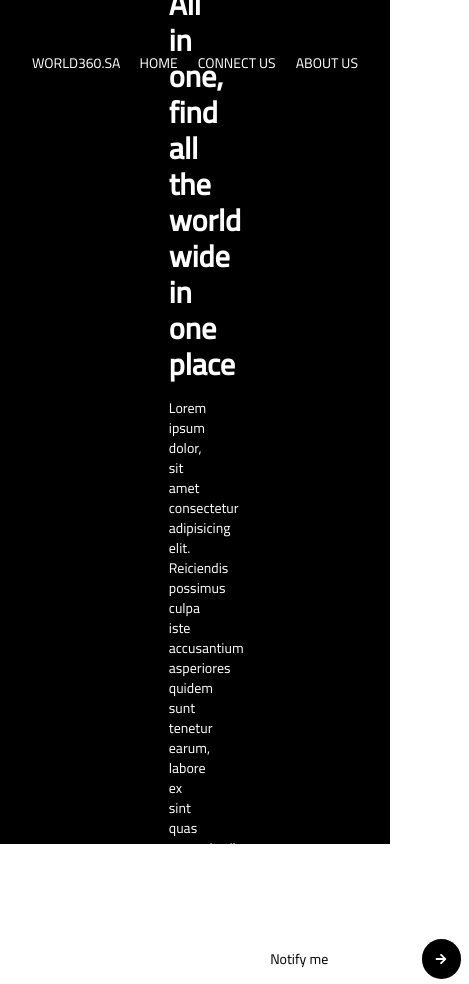
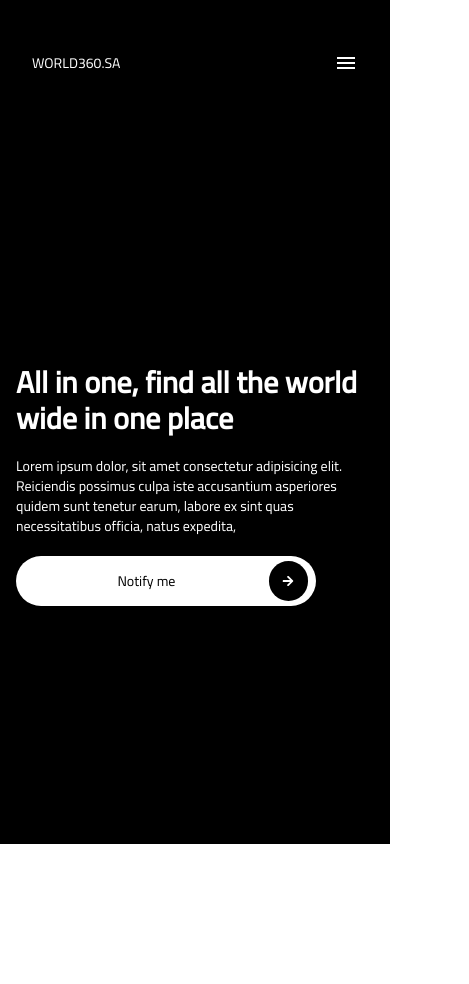
Before and after one commit to kreifeur/360, a React (Vite) app: page / in a window 390 px wide. Shown: the whole page, 469 px wide, since content can reach past the window. After the commit the page ends 844 px from the top, so only its background shows below. Built offline with nearby package versions, Linux system fonts and the light colour scheme.

Commit message:
responsive styling comming soon page

```diff
--- a/src/components/Navbar.jsx
+++ b/src/components/Navbar.jsx
@@ -1,4 +1,5 @@
 import React from 'react'
+import { IoMdMenu } from "react-icons/io";
 
 const Navbar = () => {
   return (
@@ -6,7 +7,7 @@ const Navbar = () => {
         <div>
             WORLD360.SA
         </div>
-        <ul className='flex gap-5'>
+        <ul className='md:flex hidden gap-5'>
             <li>
                 HOME
             </li>
@@ -17,6 +18,10 @@ const Navbar = () => {
                 ABOUT US
             </li>
         </ul>
+
+        <div className='flex md:hidden text-2xl'>
+        <IoMdMenu />
+        </div>
     </nav>
   )
 }
--- a/src/pages/CommingSoon.jsx
+++ b/src/pages/CommingSoon.jsx
@@ -6,8 +6,8 @@ const CommingSoon = () => {
   return (
     <div className="h-screen  w-full text-white bg-black">
       <Navbar />
-      <div className="w-full h-[85vh] flex items-center px-[20vh]">
-        <div className="w-[35%] flex flex-col gap-4">
+      <div className="w-full h-[85vh] flex items-center md:px-[20vh] px-4">
+        <div className="md:w-[35%] w-[100%] flex flex-col gap-5 md:gap-4">
           <div className="font-bold text-3xl">All in one, find all the world wide in one place</div>
           <div>
             Lorem ipsum dolor, sit amet consectetur adipisicing elit. Reiciendis
```
